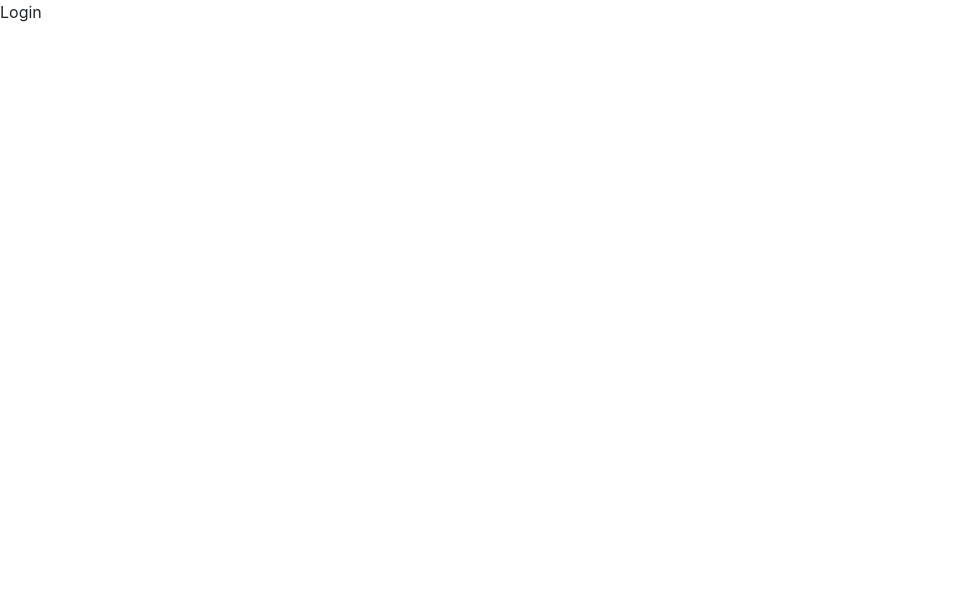
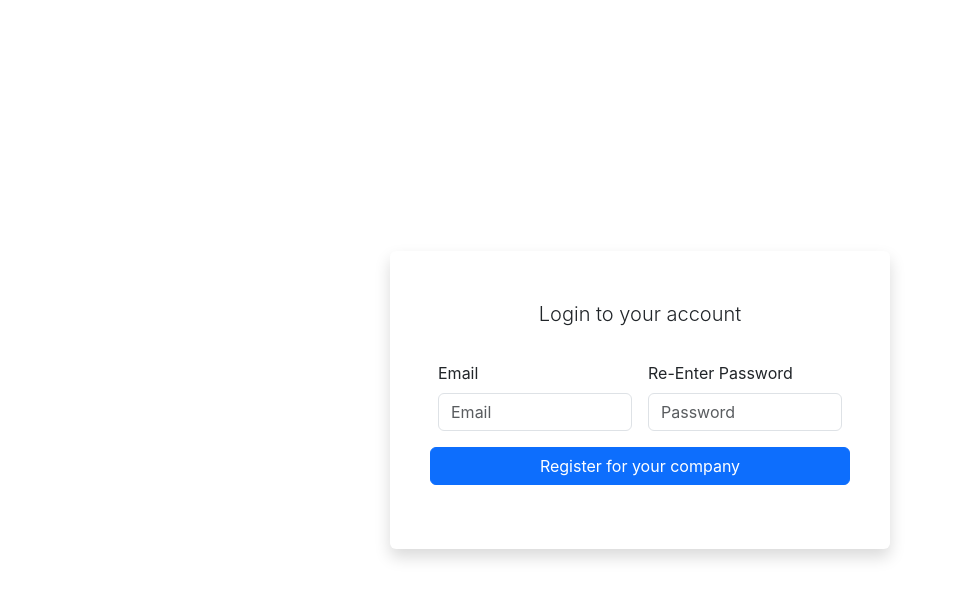
Before and after one commit to Sha3-git/REC24, a React (Create React App) app in the folder client/: page /login in a window 1280 px wide. Shown: the top 598 px of the page, without its empty margins (0-955 px from the left). Built offline with nearby package versions, Linux system fonts and the light colour scheme.

Commit message:
login page

```diff
--- a/client/src/pages/Login.jsx
+++ b/client/src/pages/Login.jsx
@@ -1,6 +1,25 @@
 function Login() {
   return (
-    <div>Login</div>
+      <div
+      className="d-flex justify-content-center align-items-center vh-100"
+    >
+      <div className="p-5 bg-white shadow rounded" style={{ maxWidth: "500px"}}>
+
+      <form class="row g-3">
+      <p className="lead text-center">Login to your account</p>
+      <div className="col-md-6" controlId="formBasicPassword">
+        <div class="form-label">Email</div>
+        <input class="form-control" placeholder="Email" />
+      </div>
+      <div className="col-md-6" controlId="formBasicPassword">
+        <div class="form-label">Re-Enter Password</div>
+        <input class="form-control" type="password" placeholder="Password" />
+      </div>
+
+      <button type="submit" class="btn btn-primary mb-3">Register for your company</button>
+    </form>
+    </div>
+    </div>
   )
 }
 
--- a/client/src/pages/Signup.jsx
+++ b/client/src/pages/Signup.jsx
@@ -11,7 +11,7 @@ function Signup() {
     <div className="p-5 bg-white shadow rounded" style={{ maxWidth: "500px"}}>
 
     <form class="row g-3">
-
+    <p className="lead text-center">Welcome to the onboarding, enter your password to complete the registration</p>
     <div className="col-md-6" controlId="formBasicPassword">
       <div class="form-label">Password</div>
       <input class="form-control" type="password" placeholder="Password" />
```
